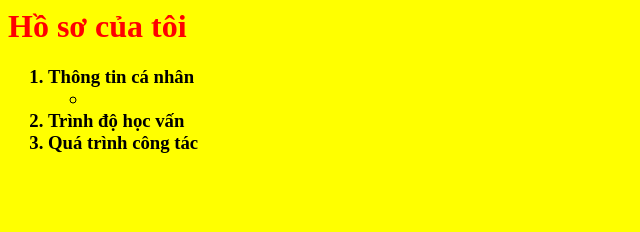
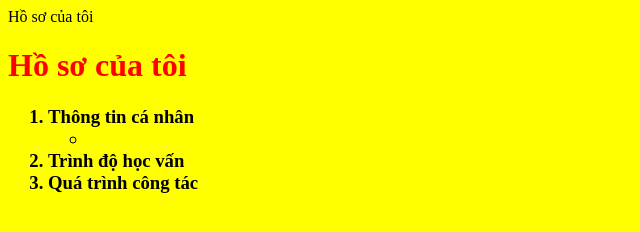
Before and after one commit to thanhhai190998/myprofile, a plain HTML site: page index.html in a window 1280 px wide. Shown: the whole page, without its empty margins (0-640 px from the left). Drawn offline with Linux system fonts and the light colour scheme.

Commit message:
Update index.html

```diff
--- a/index.html
+++ b/index.html
@@ -1,9 +1,10 @@
 <html>
   <head>
-    <h1>Hồ sơ của tôi</h1>
+    <tile>Hồ sơ của tôi</tile>
     <link rel="stylesheet" href="index.css">
   </head>
   <body>
+    <h1>Hồ sơ của tôi</h1>
     <h3>
       <ol>
         <li>Thông tin cá nhân</li>
```
